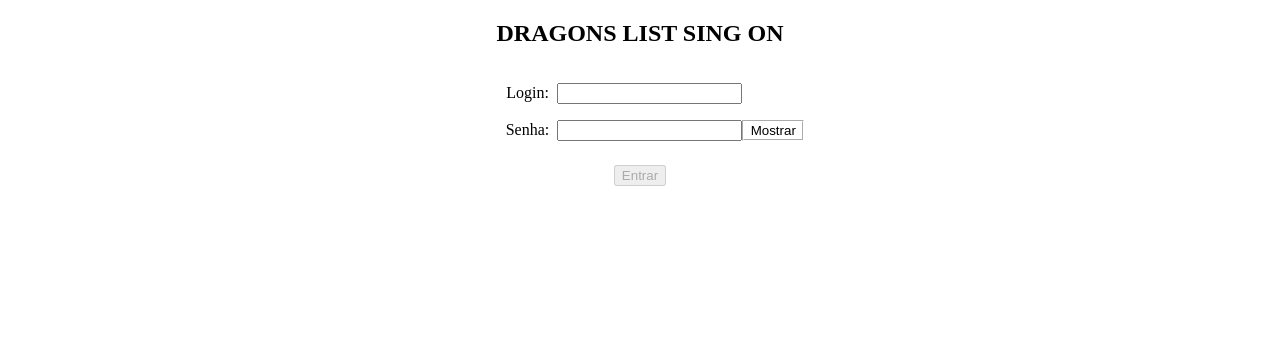
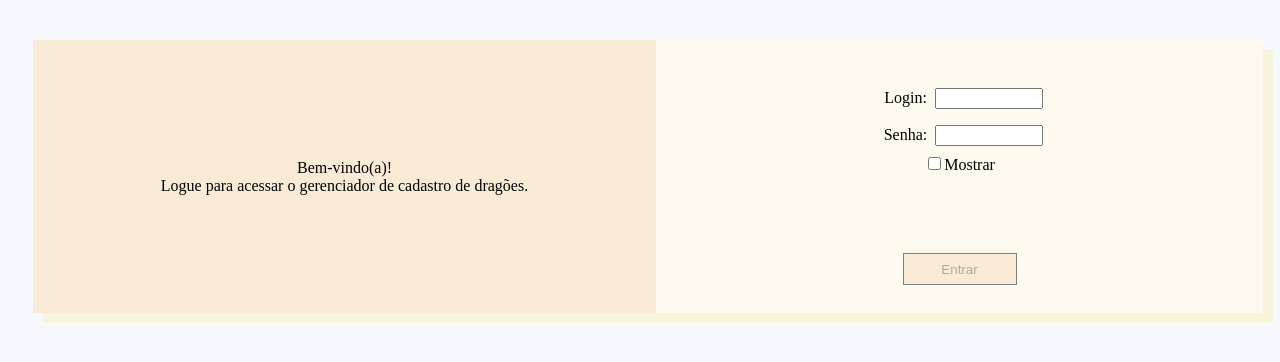
Before and after one commit to galvaoisabella/dragons, an Angular app: page /login in a window 1280 px wide. Shown: the top 362 px of the page. Built offline with nearby package versions, Linux system fonts and the light colour scheme.

Commit message:
ajuste layout login

```diff
--- a/src/app/components/dragons-list/dragons-list.component.html
+++ b/src/app/components/dragons-list/dragons-list.component.html
@@ -1,5 +1,15 @@
 <section *ngIf="dragonsList">
-    <div *ngFor="let dragon of dragonsList">
-        {{ dragon.name }}
+    <div class="info" *ngFor="let dragon of dragonsList">
+        <button class="accordion">{{ dragon.name }}</button>
+        <div class="panel">
+            <form [formGroup]="dragonForm">
+                <input formControlName="type">
+            </form>
+
+            <div class="btn">
+                <u (click)="deleteDragon(dragon.id)"> Remover </u>
+                <u (click)="teste( dragonForm.value)">Alterar </u>
+            </div>
+        </div>
     </div>
 </section>
--- a/src/app/components/dragons-list/dragons-list.component.scss
+++ b/src/app/components/dragons-list/dragons-list.component.scss
@@ -0,0 +1,6 @@
+u {
+    padding: 8px;
+}
+.info {
+    padding: 8px;
+}
--- a/src/app/components/dragons-list/dragons-list.component.ts
+++ b/src/app/components/dragons-list/dragons-list.component.ts
@@ -1,4 +1,5 @@
 import { Component, OnInit } from '@angular/core';
+import { FormArray, FormBuilder, FormControl, FormGroup, Validators } from '@angular/forms';
 import * as moment from 'moment';
 import { Dragon } from 'src/app/interface/dragons.interface';
 import { DragonsService } from 'src/app/services/dragons.service';
@@ -12,14 +13,38 @@ moment.locale('pt-br');
 })
 export class DragonsListComponent implements OnInit {
 
+  dragonForm!: FormGroup;
   dragonsList!: Dragon[];
   dragonDetails!: Dragon;
 
-  constructor(private readonly dragonsService: DragonsService) { }
+  constructor(
+    private readonly dragonsService: DragonsService,
+    private readonly formBuilder: FormBuilder
+  ) { }
 
   ngOnInit(): void {
     this.listDragons();
-    this.detailsList('1');
+
+    // const dragon: Dragon = {
+    //   name: 'Morte Rubra',
+    //   createdAt: moment().format(),
+    //   type: "Brasa",
+    //   histories: "Como treinar seu dragão"
+    // }
+
+    this.createFormDragon();
+  }
+
+  /**
+   * Create a dragon form
+   */
+  createFormDragon() {
+    this.dragonForm = this.formBuilder.group({
+      createdAt: '',
+      name: '',
+      type: '',
+      histories: '',
+    })
   }
 
   /**
@@ -29,6 +54,17 @@ export class DragonsListComponent implements OnInit {
     this.dragonsService.listDragons().subscribe(
       resp => {
         this.dragonsList = resp;
+
+        this.dragonsList.sort(function (a, b) {
+          if (a.name > b.name) {
+            return 1;
+          }
+          if (a.name < b.name) {
+            return -1;
+          }
+          return 0;
+        });
+
       }
     )
   }
@@ -51,7 +87,7 @@ export class DragonsListComponent implements OnInit {
   */
   createDragon(dragon: Dragon) {
 
-    delete dragon.id;
+    //delete dragon.id;
 
     dragon.createdAt = moment().format();
 
@@ -75,16 +111,20 @@ export class DragonsListComponent implements OnInit {
     )
   }
 
-  deleteDragon(id:string) {
+  deleteDragon(id: string) {
     this.dragonsService.deleteDragon(id).subscribe(
       resp => {
         console.log('>>>> DELETE', resp);
       },
       error => {
-        console.log('>>> ERRO', error );
+        console.log('>>> ERRO', error);
         console.log('>>> MENSAGENS', error.status, error.statusText)
       }
     )
   }
 
+  teste(info: any) {
+    console.log('>>> INFOS', info)
+  }
+
 }
--- a/src/app/components/login/login.component.html
+++ b/src/app/components/login/login.component.html
@@ -1,27 +1,33 @@
 <section class="login">
-    <div>
-        <h1>DRAGONS LIST SING ON</h1>
+    <div class="cont">
+        <div class="cont-item welcome">
+            Bem-vindo(a)! <br>
+            Logue para acessar o gerenciador de cadastro de dragões.
+
         </div>
-
-    <form class="info" [formGroup]="formLogin">
-        <div class="info-address">
+        <form class="info cont-item" [formGroup]="formLogin">
+            <div class="info-item">
                 <span>Login:</span>
                 <input type="text" formControlName="login">
             </div>
 
-        <div class="info-password">
+            <div class="info-item">
                 <span>Senha:</span>
                 <input [type]="passType" formControlName="pass">
-            <input type="button" value="{{ passDisplayed ? 'Ocultar' : 'Mostrar' }}" (click)="showPass()">
+                <div class="show-hide">
+                    <input type="checkbox" value="" (click)="showPass()">{{ passDisplayed ? 'Ocultar' : 'Mostrar' }}
+                </div>
+            </div>
+            <div class="btn">
+                <div class="error">
+                    <label>{{ formLogin.invalid && formLogin.touched ? 'Login e/ou senha não preenchido' : '' }}</label>
+                    <label>{{ loginSuccess ? '' : 'Login ou senha inválida' }}</label>
+                </div>
+                <button [disabled]="formLogin.invalid" (click)="signOn()"> Entrar </button>
+            </div>
+        </form>
     </div>
 
-        <div class="error">
 
 
-        </div>
-    </form>
-
-    <div class="btn">
-        <button [disabled]="formLogin.invalid" (click)="signOn()"> Entrar </button>
-    </div>
 </section>
--- a/src/app/components/login/login.component.scss
+++ b/src/app/components/login/login.component.scss
@@ -2,16 +2,38 @@ section {
     text-align: center;
 }
 
+.cont {
+    display: flex;
+    margin: 40px 25px;
+    box-shadow: 10px 10px beige;
+
+    &-item {
+        padding: 20px 8px;
+        width: 50%;
+    }
+}
+
+.welcome {
+    align-items: center;
+    justify-content: center;
+    display: flex;
+    padding: 16px;
+    background: antiquewhite;
+}
+
 .info {
-    padding: 8px 40px 0px 0px;
+    text-align: center;
+    background: floralwhite;
+    padding: 40px 8px 12px 8px;
+
     span {
         padding: 8px;
     }
-    &-address {
+    &-item {
         padding: 8px;
     }
-    &-password {
-        padding: 8px 8px 8px 70px;
+    .show-hide {
+        padding: 8px;
     }
 }
 
@@ -19,15 +41,33 @@ input[type="button"] {
     background-color: white;
     border-color: white;
     border-style: groove;
-    min-width: 62px;
+    width: 56px;
+    min-height: 23px;
+    text-align: center;
+    padding: 1px;
+}
+
+input[type="text"] {
+    width: 100px;
+}
+input[type="password"] {
+    width: 100px;
 }
 
 .error {
     color: red;
-    padding: 0px 0px 0px 40px;
+    font-size: 0.8rem;
+    padding: 8px;
+    min-height: 31px;
 }
-
 
 .btn {
     padding: 16px;
 }
+
+button {
+    height: 32px;
+    min-width: 114px;
+    background: antiquewhite;
+    border: 1px solid gray;
+}
--- a/src/app/interface/dragons.interface.ts
+++ b/src/app/interface/dragons.interface.ts
@@ -6,5 +6,5 @@ export interface Dragon {
     name: string,
     type: string,
     histories: string,
-    id?: string,
+    id: string,
 }
--- a/src/styles.scss
+++ b/src/styles.scss
@@ -1 +1,5 @@
 /* You can add global styles to this file, and also import other style files */
+body {
+    width: 100%;
+    background: ghostwhite;
+}
```
Lines whose indentation alone changed are shown as unchanged.
